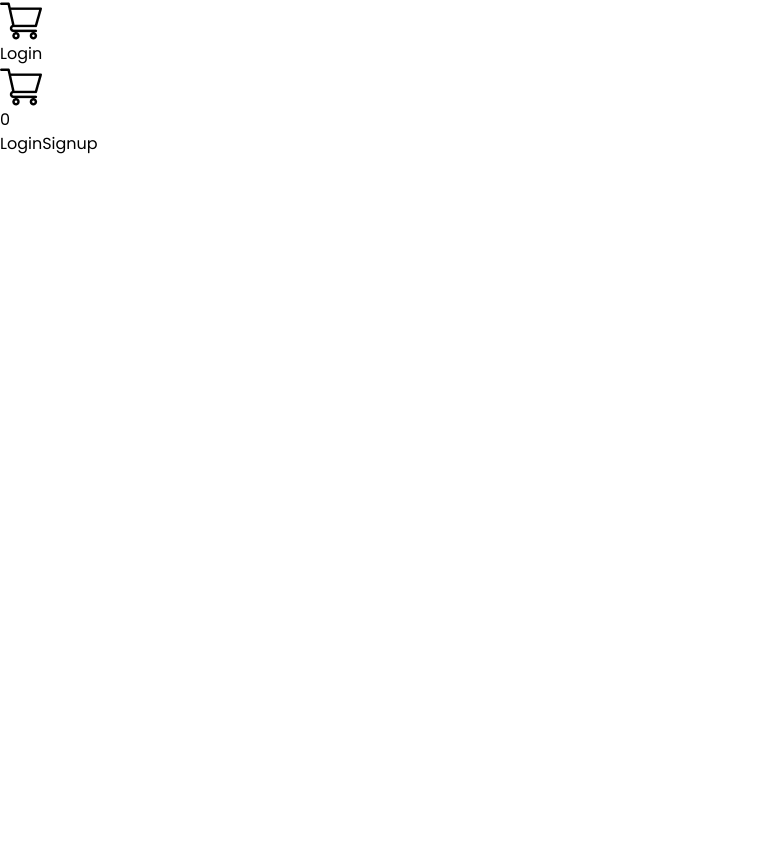
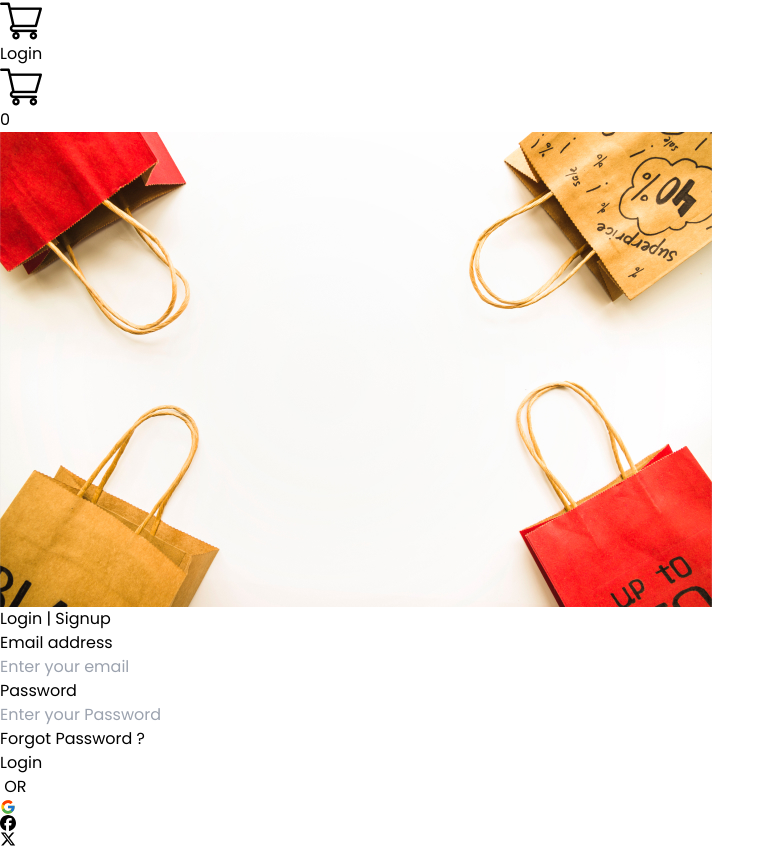
Before and after one commit to khanalgaurav/Ecommerce, a React (Vite) app: page /login in a window 1280 px wide. Shown: the part 241-1088 px from the top of the page, without its empty margins (0-775 px from the left). Before the commit the page ends 800 px from the top, so only its background shows below. Built offline with nearby package versions, Linux system fonts and the light colour scheme.

Commit message:
login form added

```diff
--- a/src/components/ExclusiveBanner/ExclusiveBanner.jsx
+++ b/src/components/ExclusiveBanner/ExclusiveBanner.jsx
@@ -2,16 +2,17 @@ import React from 'react'
 import exclusiveImage from '../assets/exclusive_image.png'
 function ExclusiveBanner() {
   return (
-    <div className='flex h-screen'>
-        <div className='flex bg-gradient-to-t from-white to-pink-200 p-10'>
-            <div>
-                <h1>Exclusive Offers, Only For You Babe</h1>
-                <p>Authentic Products Only</p>
-                <button>check It Out</button>
+    <div className='mt-20 md:flex h-fit w-fit rounded-xl bg-gradient-to-l from-white to-pink-200 md:mx-32 mb-10'>
+        <div className='md:flex md:flex-row flex flex-col  px-10 pt-10 pb-5'>
+            <div className='h-[50vh] overflow-hidden border-b border-red-600'>
+              <img src={exclusiveImage} alt="Exclusive Banner Image"/>
             </div>
             <div>
-                <img src={exclusiveImage} alt="Exclusive Banner Image"/>
+              <h1 className='text-7xl'>Exclusive Offers, Only For You Babe</h1>
+              <p className='text-4xl'>Authentic Products Only</p>
+              <button className='mt-10 text-xl border px-8 py-[8px] bg-yellow-500 rounded-3xl hover:bg-yellow-400'>check It Out</button>
             </div>
+
         </div>
     </div>
   )
--- /dev/null
+++ b/src/components/LoginAndSignup/LoginAndSignup.jsx
@@ -0,0 +1,55 @@
+import React from 'react'
+import { NavLink,Link } from 'react-router-dom'
+import { FcGoogle } from "react-icons/fc";
+import { SiFacebook } from "react-icons/si";
+import { FaXTwitter } from "react-icons/fa6";
+function LoginAndSignup() {
+  return (
+    //   <div className='h-screen bg-[url("/images/login_background.jpg")] w-full bg-repeat bg-center '>
+    //     login page
+    //   </div>
+
+
+    <div className='bg-[url("/images/background_of_login.png")] bg-cover p-10 h-screen flex items-center justify-center'>
+        <div className='flex border border-green-600 items-center '>
+            <div className='border border-red-500 overflow-hidden md:block hidden'>
+                <img className='h-[380px] w-[500px] rounded-xl' src="/images/login_background.jpg" alt="login image" />
+            </div>
+
+
+            <div className='h-fit border p-7 bg-[#F3DBC3] border-blue-500 rounded-2xl shadow-lg'>
+                <div className='text-3xl font-bold mb-10'>
+                    <NavLink>Login </NavLink>
+                    |
+                    <NavLink> Signup</NavLink>
+                </div>
+                <form action="" className='text-lg'>
+                    <div>
+                        <label htmlFor="email">Email address</label><br/>
+                        <input className='border-b bg-[#F3DBC3] border-black' type="email" placeholder='Enter your email' />
+                    </div>
+                    <div className='mt-5'>
+                        <label htmlFor="password">Password</label><br/>
+                        <input className='border-b bg-[#F3DBC3] border-black' type="password" placeholder='Enter your Password' />
+                    </div>
+                </form>
+                <div className='text-center mt-5 mb-2'><Link>Forgot Password ?</Link></div>
+                <div className='text-center'><button className='text-xl w-full  border px-10 py-2 bg-[#E23B30] rounded-xl hover:bg-red-500'>Login</button></div>
+
+                <fieldset className='border-t border-black my-2'>
+                    <legend className='text-center'>&nbsp;OR&nbsp;</legend>
+                </fieldset>
+
+                <div className='flex text-center justify-center gap-6 text-2xl mt-2'>
+                    <Link><FcGoogle /></Link>
+                    <Link><SiFacebook className='text-blue-600'/></Link>
+                    <Link><FaXTwitter/></Link>
+                </div>
+            </div>
+
+        </div>
+    </div>
+    )
+}
+
+export default LoginAndSignup
--- a/src/components/Navbar/Navbar.jsx
+++ b/src/components/Navbar/Navbar.jsx
@@ -14,7 +14,7 @@ function Navbar() {
         <div>
 
                 <div className='flex items-center gap-60'>
-                    <Link onClick={()=>{setShow(!show)}} to='/'>
+                    <Link onClick={()=>{setShow(false)}} to='/'>
                     <div className='flex items-center'>
                         <img src={logo} alt="logo" />
                         <p className='md:text-3xl text-2xl font-bold'>TheRaj</p>
@@ -25,7 +25,7 @@ function Navbar() {
                 </div>
 
         </div>
-        {/* top-[82px] */}
+
         <div>
             <ul className={`menu md:flex md:relative fixed md:top-0 left-0 w-full top-[82px] bg-white md:gap-10 ${show?'block':'hidden'}`}>
                 <NavLink onClick={()=>{setShow(!show)}} className={({isActive})=>`${isActive?'text-red-500':'text-black'}`} to= '/'><li  className='g text-center border md:border-0 md:p-0 p-3 text-lg '>Shop</li></NavLink>
--- a/src/pages/LoginSignup.jsx
+++ b/src/pages/LoginSignup.jsx
@@ -1,8 +1,11 @@
 import React from 'react'
+import LoginAndSignup from '../components/LoginAndSignup/LoginAndSignup'
 
 function LoginSignup() {
   return (
-    <div>LoginSignup</div>
+    <>
+      <LoginAndSignup/>
+    </>
   )
 }
 
```
Also changed, not shown: public/images/background_of_login.png (added), public/images/login_background.jpg (added).
